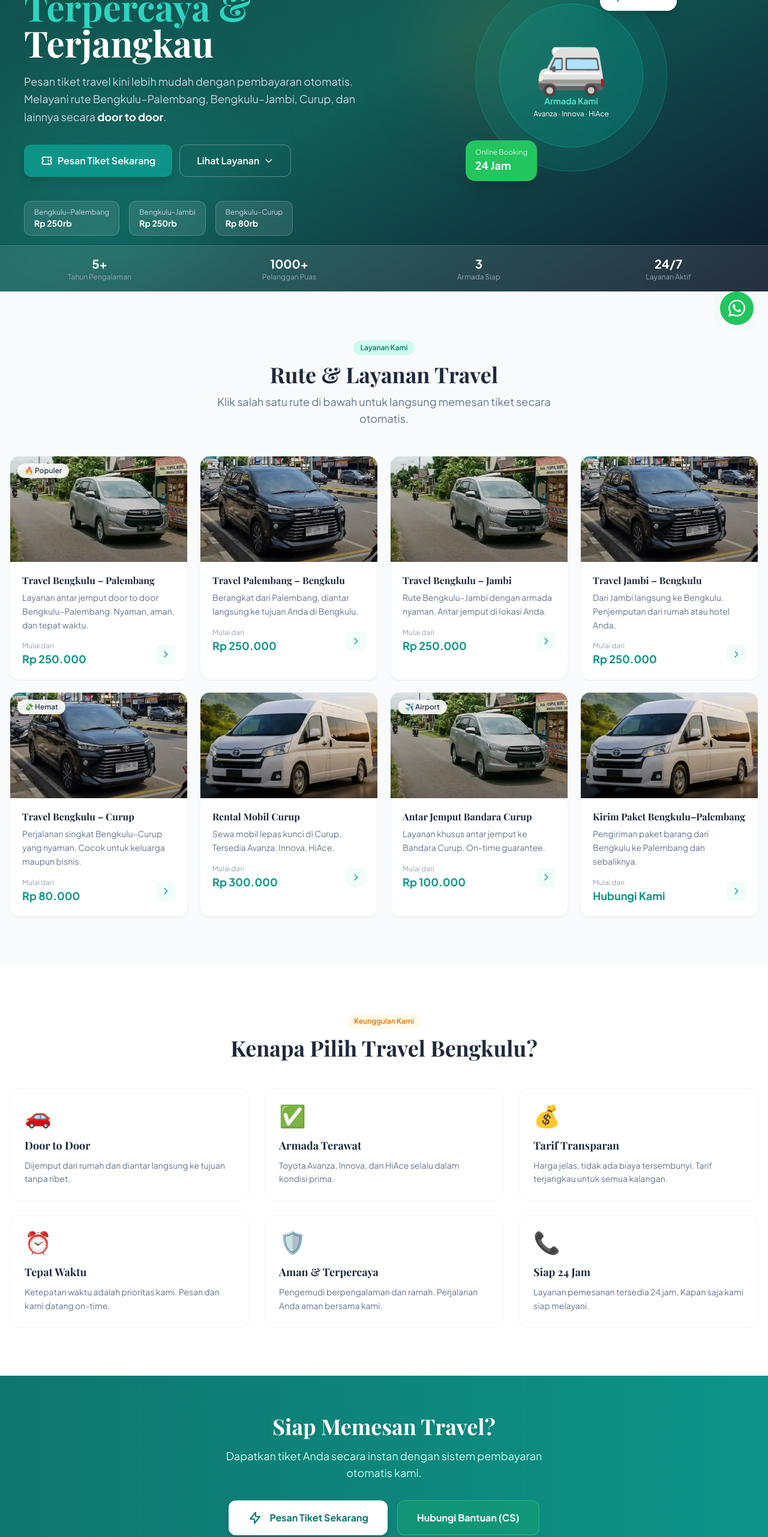
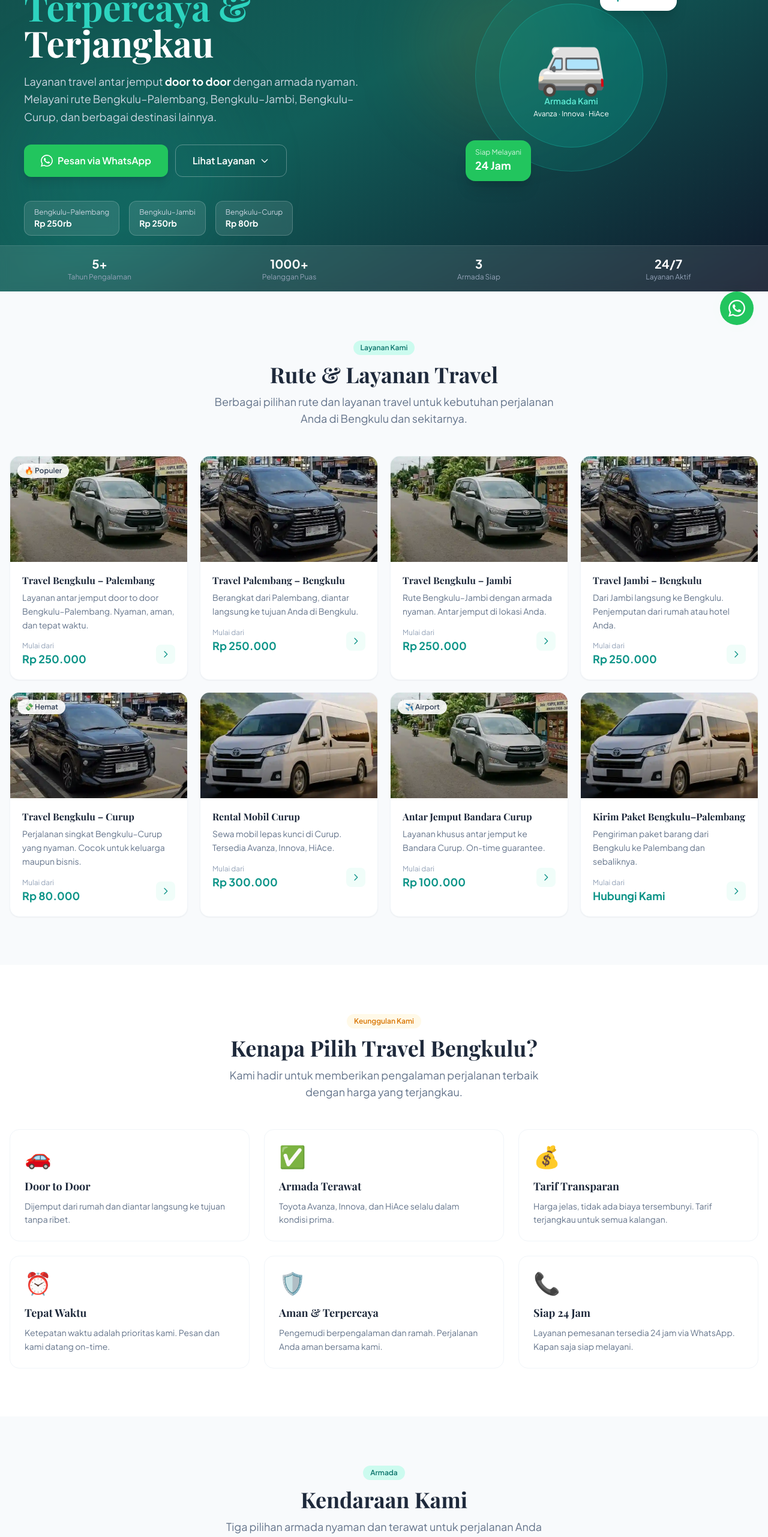
Before and after one commit to aspanrio-stack/Travel-bengkulu-V6, a Next.js app: page / in a window 1280 px wide. Shown: the part 234-2797 px from the top of the page at 60% size. Built offline with nearby package versions, Linux system fonts and the light colour scheme; no server answers.

Commit message:
Add files via upload

```diff
--- a/src/app/layout.tsx
+++ b/src/app/layout.tsx
@@ -4,8 +4,8 @@ import './globals.css';
 import Navbar from '@/components/Navbar';
 import Footer from '@/components/Footer';
 import WhatsAppFloat from '@/components/WhatsAppFloat';
-import Script from 'next/script';
 
+// Next.js font optimization
 const playfair = Playfair_Display({
   subsets: ['latin'],
   weight: ['400', '600', '700', '800'],
@@ -21,28 +21,65 @@ const plusJakarta = Plus_Jakarta_Sans({
 });
 
 export const metadata: Metadata = {
-  title: 'Travel Bengkulu | Antar Jemput Door to Door Terpercaya',
-  description: 'Jasa travel Bengkulu terpercaya. Rute Bengkulu-Palembang, Bengkulu-Jambi, Bengkulu-Curup.',
+  metadataBase: new URL('https://bengkulutravel.com'),
+  alternates: {
+    canonical: 'https://bengkulutravel.com',
+  },
+  title: {
+    default: 'Travel Bengkulu | Antar Jemput Door to Door Terpercaya',
+    template: '%s | Travel Bengkulu',
+  },
+  description:
+    'Jasa travel Bengkulu terpercaya. Melayani rute Bengkulu-Palembang, Bengkulu-Jambi, Bengkulu-Curup, Bengkulu-Lampung, Bengkulu-Lebong. Antar jemput door to door. Hubungi kami sekarang!',
+  keywords: [
+    'travel bengkulu',
+    'travel bengkulu palembang',
+    'travel palembang bengkulu',
+    'travel bengkulu jambi',
+    'travel jambi bengkulu',
+    'travel bengkulu curup',
+    'travel curup bengkulu',
+    'travel bengkulu lebong',
+    'travel lebong bengkulu',
+    'travel bengkulu lampung',
+    'travel lampung bengkulu',
+    'rental mobil curup',
+    'antar jemput bandara curup',
+    'travel curup bandara bengkulu',
+    'bengkulu ke palembang berapa jam',
+    'bengkulu jambi berapa jam',
+  ],
+  openGraph: {
+    type: 'website',
+    locale: 'id_ID',
+    url: 'https://bengkulutravel.com',
+    siteName: 'Travel Bengkulu',
+    title: 'Travel Bengkulu | Antar Jemput Door to Door Terpercaya',
+    description: 'Jasa travel Bengkulu terpercaya. Rute Bengkulu-Palembang, Bengkulu-Jambi, Bengkulu-Curup, Bengkulu-Lampung. Antar jemput door to door.',
+  },
+  robots: { index: true, follow: true },
+  icons: {
+    icon: [
+      { url: '/favicon-16x16.png', sizes: '16x16', type: 'image/png' },
+      { url: '/favicon-32x32.png', sizes: '32x32', type: 'image/png' },
+    ],
+    apple: [
+      { url: '/apple-touch-icon.png', sizes: '180x180', type: 'image/png' },
+    ],
+    other: [
+      { rel: 'manifest', url: '/site.webmanifest' },
+    ],
+  },
 };
 
-export default function RootLayout({
-  children,
-}: {
-  children: React.ReactNode;
-}) {
+export default function RootLayout({ children }: { children: React.ReactNode }) {
   return (
-    <html lang="id">
-      <body className={`${plusJakarta.variable} ${playfair.variable} font-body`}>
+    <html lang="id" className={`${playfair.variable} ${plusJakarta.variable}`}>
+      <body>
         <Navbar />
         <main>{children}</main>
         <Footer />
         <WhatsAppFloat />
-
-        <Script
-          src="https://app.sandbox.midtrans.com/snap/snap.js"
-          data-client-key={process.env.NEXT_PUBLIC_MIDTRANS_CLIENT_KEY}
-          strategy="beforeInteractive"
-        />
       </body>
     </html>
   );
--- a/src/app/page.tsx
+++ b/src/app/page.tsx
@@ -9,8 +9,7 @@ export const metadata: Metadata = {
     'Jasa travel Bengkulu terpercaya. Melayani rute Bengkulu-Palembang, Bengkulu-Jambi, Bengkulu-Curup door to door. Tarif terjangkau mulai Rp 80.000. Hubungi kami!',
 };
 
-// URL WhatsApp tetap disimpan sebagai fallback atau bantuan
-const WA = 'https://wa.me/6285268645461?text=Halo%20Travel%20Bengkulu%2C%20saya%20butuh%20bantuan%20pemesanan';
+const WA = 'https://wa.me/6285268645461?text=Halo%20Travel%20Bengkulu%2C%20saya%20ingin%20pesan%20travel';
 
 const services = [
   {
@@ -18,7 +17,7 @@ const services = [
     title: 'Travel Bengkulu – Palembang',
     description: 'Layanan antar jemput door to door Bengkulu–Palembang. Nyaman, aman, dan tepat waktu.',
     price: 'Rp 250.000',
-    href: '/booking?route=Bengkulu-Palembang', // Mengarah ke booking dengan rute
+    href: '/travel-bengkulu-palembang',
     badge: '🔥 Populer',
     image: '/images/innova.jpg',
   },
@@ -27,7 +26,7 @@ const services = [
     title: 'Travel Palembang – Bengkulu',
     description: 'Berangkat dari Palembang, diantar langsung ke tujuan Anda di Bengkulu.',
     price: 'Rp 250.000',
-    href: '/booking?route=Palembang-Bengkulu',
+    href: '/travel-palembang-bengkulu',
     image: '/images/avanza.jpg',
   },
   {
@@ -35,7 +34,7 @@ const services = [
     title: 'Travel Bengkulu – Jambi',
     description: 'Rute Bengkulu–Jambi dengan armada nyaman. Antar jemput di lokasi Anda.',
     price: 'Rp 250.000',
-    href: '/booking?route=Bengkulu-Jambi',
+    href: '/travel-bengkulu-jambi',
     image: '/images/innova.jpg',
   },
   {
@@ -43,7 +42,7 @@ const services = [
     title: 'Travel Jambi – Bengkulu',
     description: 'Dari Jambi langsung ke Bengkulu. Penjemputan dari rumah atau hotel Anda.',
     price: 'Rp 250.000',
-    href: '/booking?route=Jambi-Bengkulu',
+    href: '/travel-jambi-bengkulu',
     image: '/images/avanza.jpg',
   },
   {
@@ -51,7 +50,7 @@ const services = [
     title: 'Travel Bengkulu – Curup',
     description: 'Perjalanan singkat Bengkulu–Curup yang nyaman. Cocok untuk keluarga maupun bisnis.',
     price: 'Rp 80.000',
-    href: '/booking?route=Bengkulu-Curup',
+    href: '/travel-bengkulu-curup',
     badge: '💸 Hemat',
     image: '/images/avanza.jpg',
   },
@@ -60,7 +59,7 @@ const services = [
     title: 'Rental Mobil Curup',
     description: 'Sewa mobil lepas kunci di Curup. Tersedia Avanza, Innova, HiAce.',
     price: 'Rp 300.000',
-    href: '/booking?service=Rental-Mobil',
+    href: '/rental-mobil-curup',
     image: '/images/hiace.jpg',
   },
   {
@@ -68,7 +67,7 @@ const services = [
     title: 'Antar Jemput Bandara Curup',
     description: 'Layanan khusus antar jemput ke Bandara Curup. On-time guarantee.',
     price: 'Rp 100.000',
-    href: '/booking?service=Bandara',
+    href: '/antar-jemput-bandara-curup',
     image: '/images/innova.jpg',
     badge: '✈️ Airport',
   },
@@ -77,7 +76,7 @@ const services = [
     title: 'Kirim Paket Bengkulu–Palembang',
     description: 'Pengiriman paket barang dari Bengkulu ke Palembang dan sebaliknya.',
     price: 'Hubungi Kami',
-    href: '/booking?service=Kirim-Paket',
+    href: '/kirim-paket-bengkulu-palembang',
     image: '/images/hiace.jpg',
   },
 ];
@@ -118,7 +117,7 @@ const whyUs = [
   {
     icon: '📞',
     title: 'Siap 24 Jam',
-    desc: 'Layanan pemesanan tersedia 24 jam. Kapan saja kami siap melayani.',
+    desc: 'Layanan pemesanan tersedia 24 jam via WhatsApp. Kapan saja siap melayani.',
   },
 ];
 
@@ -127,6 +126,7 @@ export default function HomePage() {
     <>
       {/* HERO */}
       <section className="relative min-h-[90vh] flex items-center bg-slate-900 overflow-hidden">
+        {/* Background decorative */}
         <div className="absolute inset-0">
           <div className="absolute inset-0 bg-gradient-to-br from-primary-900 via-primary-800 to-slate-900"></div>
           <div className="absolute top-0 right-0 w-1/2 h-full pattern-dots opacity-20"></div>
@@ -138,7 +138,7 @@ export default function HomePage() {
           <div>
             <div className="inline-flex items-center gap-2 bg-primary-600/30 border border-primary-500/40 text-primary-300 text-sm font-medium px-4 py-2 rounded-full mb-6">
               <span className="w-2 h-2 bg-green-400 rounded-full animate-pulse"></span>
-              Sistem Tiket Otomatis Aktif
+              Siap Melayani 24 Jam
             </div>
             <h1 className="font-display text-4xl md:text-5xl lg:text-6xl font-bold text-white leading-tight mb-5">
               Travel Bengkulu<br />
@@ -146,16 +146,15 @@ export default function HomePage() {
               Terjangkau
             </h1>
             <p className="text-slate-300 text-lg leading-relaxed mb-8 max-w-xl">
-              Pesan tiket travel kini lebih mudah dengan pembayaran otomatis. Melayani rute Bengkulu–Palembang, Bengkulu–Jambi, Curup, dan lainnya secara <strong className="text-white">door to door</strong>.
+              Layanan travel antar jemput <strong className="text-white">door to door</strong> dengan armada nyaman. Melayani rute Bengkulu–Palembang, Bengkulu–Jambi, Bengkulu–Curup, dan berbagai destinasi lainnya.
             </p>
             <div className="flex flex-wrap gap-3">
-              {/* Ganti ke Link Booking */}
-              <Link href="/booking" className="btn-primary text-base px-7 py-3.5">
-                <svg className="w-5 h-5" fill="none" stroke="currentColor" viewBox="0 0 24 24">
-                  <path strokeLinecap="round" strokeLinejoin="round" strokeWidth="2" d="M15 5v2m0 4v2m0 4v2M5 5a2 2 0 00-2 2v3a2 2 0 110 4v3a2 2 0 002 2h14a2 2 0 002-2v-3a2 2 0 110-4V7a2 2 0 00-2-2H5z" />
+              <a href={WA} target="_blank" rel="noopener noreferrer" className="btn-wa text-base px-7 py-3.5">
+                <svg className="w-5 h-5" fill="currentColor" viewBox="0 0 24 24">
+                  <path d="M17.472 14.382c-.297-.149-1.758-.867-2.03-.967-.273-.099-.471-.148-.67.15-.197.297-.767.966-.94 1.164-.173.199-.347.223-.644.075-.297-.15-1.255-.463-2.39-1.475-.883-.788-1.48-1.761-1.653-2.059-.173-.297-.018-.458.13-.606.134-.133.298-.347.446-.52.149-.174.198-.298.298-.497.099-.198.05-.371-.025-.52-.075-.149-.669-1.612-.916-2.207-.242-.579-.487-.5-.669-.51-.173-.008-.371-.01-.57-.01-.198 0-.52.074-.792.372-.272.297-1.04 1.016-1.04 2.479 0 1.462 1.065 2.875 1.213 3.074.149.198 2.096 3.2 5.077 4.487.709.306 1.262.489 1.694.625.712.227 1.36.195 1.871.118.571-.085 1.758-.719 2.006-1.413.248-.694.248-1.289.173-1.413-.074-.124-.272-.198-.57-.347m-5.421 7.403h-.004a9.87 9.87 0 01-5.031-1.378l-.361-.214-3.741.982.998-3.648-.235-.374a9.86 9.86 0 01-1.51-5.26c.001-5.45 4.436-9.884 9.888-9.884 2.64 0 5.122 1.03 6.988 2.898a9.825 9.825 0 012.893 6.994c-.003 5.45-4.437 9.884-9.885 9.884m8.413-18.297A11.815 11.815 0 0012.05 0C5.495 0 .16 5.335.157 11.892c0 2.096.547 4.142 1.588 5.945L.057 24l6.305-1.654a11.882 11.882 0 005.683 1.448h.005c6.554 0 11.89-5.335 11.893-11.893a11.821 11.821 0 00-3.48-8.413z" />
                 </svg>
-                Pesan Tiket Sekarang
-              </Link>
+                Pesan via WhatsApp
+              </a>
               <Link href="#layanan" className="border border-white/30 text-white hover:bg-white/10 font-semibold px-7 py-3.5 rounded-xl transition-all inline-flex items-center gap-2">
                 Lihat Layanan
                 <svg className="w-4 h-4" fill="none" stroke="currentColor" viewBox="0 0 24 24">
@@ -164,6 +163,7 @@ export default function HomePage() {
               </Link>
             </div>
 
+            {/* Quick info */}
             <div className="mt-10 flex flex-wrap gap-4">
               {[
                 { label: 'Bengkulu–Palembang', price: 'Rp 250rb' },
@@ -178,6 +178,7 @@ export default function HomePage() {
             </div>
           </div>
 
+          {/* Right side car visual */}
           <div className="hidden lg:flex justify-center items-center">
             <div className="relative">
               <div className="w-80 h-80 bg-primary-600/20 rounded-full flex items-center justify-center border border-primary-500/30">
@@ -189,18 +190,20 @@ export default function HomePage() {
                   </div>
                 </div>
               </div>
+              {/* Floating badges */}
               <div className="absolute -top-4 -right-4 bg-white rounded-2xl shadow-xl px-4 py-3">
                 <p className="text-xs text-slate-500">Tarif Mulai</p>
                 <p className="text-primary-600 font-bold text-lg">Rp 80.000</p>
               </div>
               <div className="absolute -bottom-4 -left-4 bg-green-500 text-white rounded-2xl shadow-xl px-4 py-3">
-                <p className="text-xs opacity-80">Online Booking</p>
+                <p className="text-xs opacity-80">Siap Melayani</p>
                 <p className="font-bold text-lg">24 Jam</p>
               </div>
             </div>
           </div>
         </div>
 
+        {/* Stats bar */}
         <div className="absolute bottom-0 left-0 right-0 bg-white/10 backdrop-blur border-t border-white/10">
           <div className="max-w-7xl mx-auto px-4 py-4 grid grid-cols-2 md:grid-cols-4 gap-4">
             {stats.map((s) => (
@@ -220,7 +223,7 @@ export default function HomePage() {
             <span className="badge bg-primary-100 text-primary-700 mb-3">Layanan Kami</span>
             <h2 className="section-title">Rute & Layanan Travel</h2>
             <p className="section-subtitle max-w-xl mx-auto">
-              Klik salah satu rute di bawah untuk langsung memesan tiket secara otomatis.
+              Berbagai pilihan rute dan layanan travel untuk kebutuhan perjalanan Anda di Bengkulu dan sekitarnya.
             </p>
           </div>
           <div className="grid grid-cols-1 sm:grid-cols-2 lg:grid-cols-4 gap-5">
@@ -237,6 +240,9 @@ export default function HomePage() {
           <div className="text-center mb-12">
             <span className="badge bg-gold-400/10 text-gold-600 mb-3">Keunggulan Kami</span>
             <h2 className="section-title">Kenapa Pilih Travel Bengkulu?</h2>
+            <p className="section-subtitle max-w-xl mx-auto">
+              Kami hadir untuk memberikan pengalaman perjalanan terbaik dengan harga yang terjangkau.
+            </p>
           </div>
           <div className="grid grid-cols-1 sm:grid-cols-2 lg:grid-cols-3 gap-6">
             {whyUs.map((item) => (
@@ -250,6 +256,75 @@ export default function HomePage() {
         </div>
       </section>
 
+      {/* ARMADA */}
+      <section className="py-20 bg-slate-50">
+        <div className="max-w-7xl mx-auto px-4">
+          <div className="text-center mb-12">
+            <span className="badge bg-primary-100 text-primary-700 mb-3">Armada</span>
+            <h2 className="section-title">Kendaraan Kami</h2>
+            <p className="section-subtitle">Tiga pilihan armada nyaman dan terawat untuk perjalanan Anda</p>
+          </div>
+          <div className="grid grid-cols-1 md:grid-cols-3 gap-6">
+            {[
+              {
+                name: 'Toyota Avanza',
+                type: 'MPV · 7 Penumpang',
+                desc: 'Cocok untuk perjalanan keluarga atau grup kecil. Kabin luas, irit BBM, dan nyaman untuk rute dalam kota maupun antar provinsi.',
+                img: '/images/avanza.jpg',
+                specs: ['7 Penumpang', 'AC Double Blower', 'Bagasi Luas'],
+              },
+              {
+                name: 'Toyota Innova',
+                type: 'MPV Premium · 7 Penumpang',
+                desc: 'Kenyamanan premium untuk perjalanan jauh. Suspensi lebih halus, kabin lebih lega, pilihan terbaik untuk perjalanan antar kota.',
+                img: '/images/innova.jpg',
+                specs: ['7 Penumpang', 'Suspensi Premium', 'Kabin Lega'],
+                featured: true,
+              },
+              {
+                name: 'Toyota HiAce',
+                type: 'Van · 12–14 Penumpang',
+                desc: 'Ideal untuk rombongan besar atau grup keluarga. Kapasitas penumpang besar dengan ruang bagasi ekstra luas.',
+                img: '/images/hiace.jpg',
+                specs: ['12–14 Penumpang', 'Kabin Tinggi', 'Bagasi Ekstra'],
+              },
+            ].map((car) => (
+              <div key={car.name} className={`card overflow-hidden relative group ${car.featured ? 'ring-2 ring-primary-500' : ''}`}>
+                {car.featured && (
+                  <div className="absolute top-4 left-1/2 -translate-x-1/2 z-10 bg-primary-600 text-white text-xs font-bold px-4 py-1 rounded-full shadow-lg whitespace-nowrap">
+                    ⭐ Paling Populer
+                  </div>
+                )}
+                {/* Photo */}
+                <div className="relative h-52 overflow-hidden bg-slate-200">
+                  <Image
+                    src={car.img}
+                    alt={car.name}
+                    fill
+                    className="object-cover group-hover:scale-105 transition-transform duration-500"
+                    sizes="(max-width: 768px) 100vw, 33vw"
+                  />
+                  <div className="absolute inset-0 bg-gradient-to-t from-black/50 via-transparent to-transparent"></div>
+                  <div className="absolute bottom-3 left-3 right-3 flex gap-2 flex-wrap">
+                    {car.specs.map((s) => (
+                      <span key={s} className="bg-white/90 text-slate-700 text-xs font-semibold px-2 py-0.5 rounded-full">
+                        {s}
+                      </span>
+                    ))}
+                  </div>
+                </div>
+                {/* Info */}
+                <div className="p-5">
+                  <h3 className="font-display font-bold text-slate-800 text-xl mb-0.5">{car.name}</h3>
+                  <p className="text-primary-600 text-sm font-semibold mb-3">{car.type}</p>
+                  <p className="text-slate-500 text-sm leading-relaxed">{car.desc}</p>
+                </div>
+              </div>
+            ))}
+          </div>
+        </div>
+      </section>
+
       {/* CTA BANNER */}
       <section className="py-16 bg-gradient-to-r from-primary-700 to-primary-600">
         <div className="max-w-4xl mx-auto px-4 text-center">
@@ -257,25 +332,28 @@ export default function HomePage() {
             Siap Memesan Travel?
           </h2>
           <p className="text-primary-100 text-lg mb-8 max-w-xl mx-auto">
-            Dapatkan tiket Anda secara instan dengan sistem pembayaran otomatis kami.
+            Hubungi kami sekarang via WhatsApp untuk konfirmasi jadwal dan ketersediaan. Kami siap melayani 24 jam!
           </p>
           <div className="flex flex-wrap justify-center gap-4">
-            <Link
-              href="/booking"
-              className="bg-white text-primary-700 hover:bg-slate-100 font-bold px-8 py-4 rounded-xl flex items-center gap-3 transition-all shadow-lg"
-            >
-              <svg className="w-6 h-6" fill="none" stroke="currentColor" viewBox="0 0 24 24">
-                <path strokeLinecap="round" strokeLinejoin="round" strokeWidth="2" d="M13 10V3L4 14h7v7l9-11h-7z" />
-              </svg>
-              Pesan Tiket Sekarang
-            </Link>
             <a
               href={WA}
               target="_blank"
               rel="noopener noreferrer"
-              className="bg-green-500/20 hover:bg-green-500/30 text-white border border-green-400/50 font-bold px-8 py-4 rounded-xl flex items-center gap-3 transition-all"
+              className="bg-green-400 hover:bg-green-300 text-slate-900 font-bold px-8 py-4 rounded-xl flex items-center gap-3 transition-all shadow-lg"
             >
-              Hubungi Bantuan (CS)
+              <svg className="w-6 h-6" fill="currentColor" viewBox="0 0 24 24">
+                <path d="M17.472 14.382c-.297-.149-1.758-.867-2.03-.967-.273-.099-.471-.148-.67.15-.197.297-.767.966-.94 1.164-.173.199-.347.223-.644.075-.297-.15-1.255-.463-2.39-1.475-.883-.788-1.48-1.761-1.653-2.059-.173-.297-.018-.458.13-.606.134-.133.298-.347.446-.52.149-.174.198-.298.298-.497.099-.198.05-.371-.025-.52-.075-.149-.669-1.612-.916-2.207-.242-.579-.487-.5-.669-.51-.173-.008-.371-.01-.57-.01-.198 0-.52.074-.792.372-.272.297-1.04 1.016-1.04 2.479 0 1.462 1.065 2.875 1.213 3.074.149.198 2.096 3.2 5.077 4.487.709.306 1.262.489 1.694.625.712.227 1.36.195 1.871.118.571-.085 1.758-.719 2.006-1.413.248-.694.248-1.289.173-1.413-.074-.124-.272-.198-.57-.347m-5.421 7.403h-.004a9.87 9.87 0 01-5.031-1.378l-.361-.214-3.741.982.998-3.648-.235-.374a9.86 9.86 0 01-1.51-5.26c.001-5.45 4.436-9.884 9.888-9.884 2.64 0 5.122 1.03 6.988 2.898a9.825 9.825 0 012.893 6.994c-.003 5.45-4.437 9.884-9.885 9.884m8.413-18.297A11.815 11.815 0 0012.05 0C5.495 0 .16 5.335.157 11.892c0 2.096.547 4.142 1.588 5.945L.057 24l6.305-1.654a11.882 11.882 0 005.683 1.448h.005c6.554 0 11.89-5.335 11.893-11.893a11.821 11.821 0 00-3.48-8.413z" />
+              </svg>
+              Chat WhatsApp Sekarang
+            </a>
+            <a
+              href="tel:+6285268645461"
+              className="bg-white/20 hover:bg-white/30 text-white font-bold px-8 py-4 rounded-xl flex items-center gap-3 transition-all"
+            >
+              <svg className="w-5 h-5" fill="none" stroke="currentColor" viewBox="0 0 24 24">
+                <path strokeLinecap="round" strokeLinejoin="round" strokeWidth={2} d="M3 5a2 2 0 012-2h3.28a1 1 0 01.948.684l1.498 4.493a1 1 0 01-.502 1.21l-2.257 1.13a11.042 11.042 0 005.516 5.516l1.13-2.257a1 1 0 011.21-.502l4.493 1.498a1 1 0 01.684.949V19a2 2 0 01-2 2h-1C9.716 21 3 14.284 3 6V5z" />
+              </svg>
+              0852-6864-5461
             </a>
           </div>
         </div>
```
